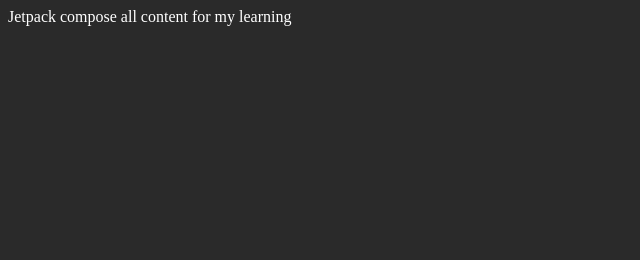
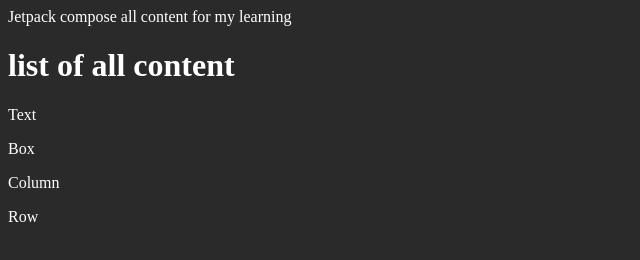
Before and after one commit to 1171abhi/Android_Publish, a plain HTML site: page index.html in a window 1280 px wide. Shown: the whole page, without its empty margins (0-640 px from the left). Drawn offline with Linux system fonts and the light colour scheme.

Commit message:
modified:   index.html

```diff
--- a/index.html
+++ b/index.html
@@ -8,5 +8,11 @@
 </head>
 <body>
     Jetpack compose all content for my learning
+    <h1>list of all content</h1>
+    <p>Text</p>
+    <p>Box</p>
+    <p>Column</p>
+    <p>Row</p>
+
 </body>
 </html>
```
